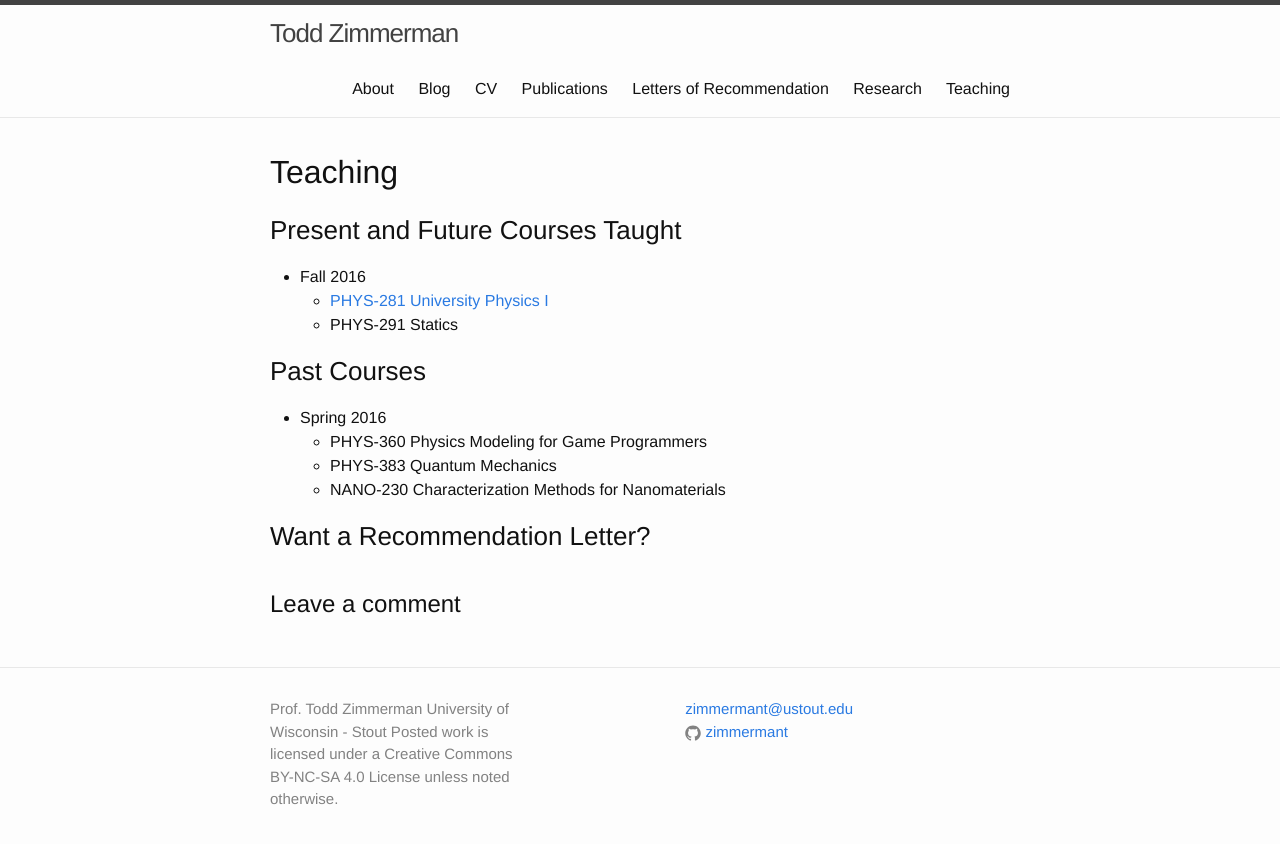
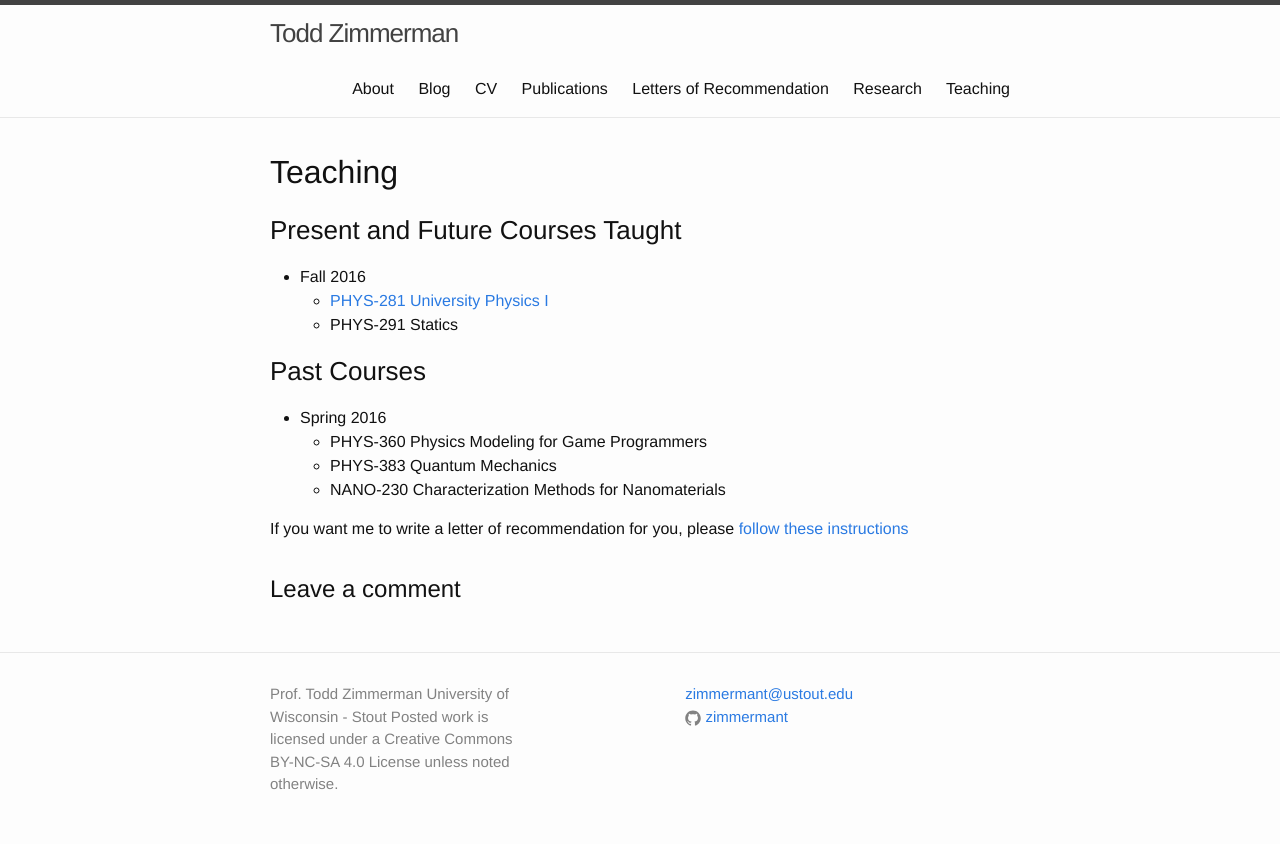
Before and after one commit to zimmermant/zimmermant.github.io, a Jekyll site: the page built from teaching.md, in a window 1280 px wide. Shown: the top 844 px of the page. Built offline with Jekyll 4.4.1, drawn with Linux system fonts in a browser that asks for light colours; nearby versions of some CDN libraries.

Commit message:
Update teaching.md

```diff
--- a/teaching.md
+++ b/teaching.md
@@ -21,4 +21,4 @@ permalink: /teaching/
 
 <a name='recletter'></a>
 
-### Want a Recommendation Letter?
+If you want me to write a letter of recommendation for you, please [follow these instructions](recommendations.md)
```
